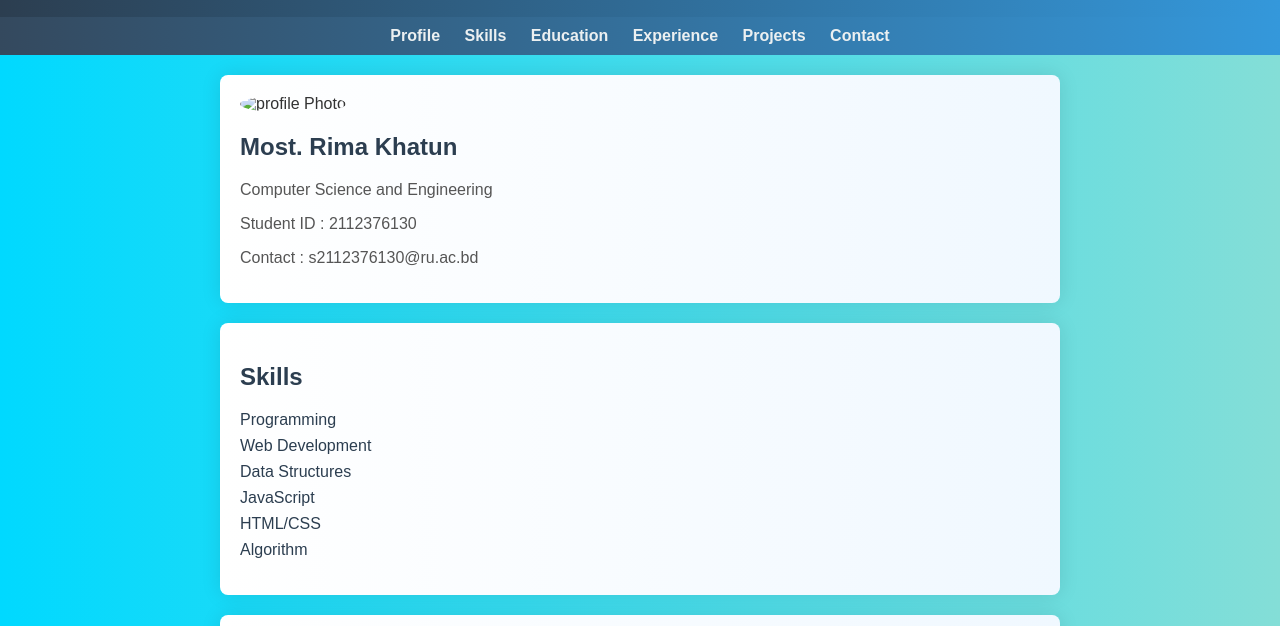
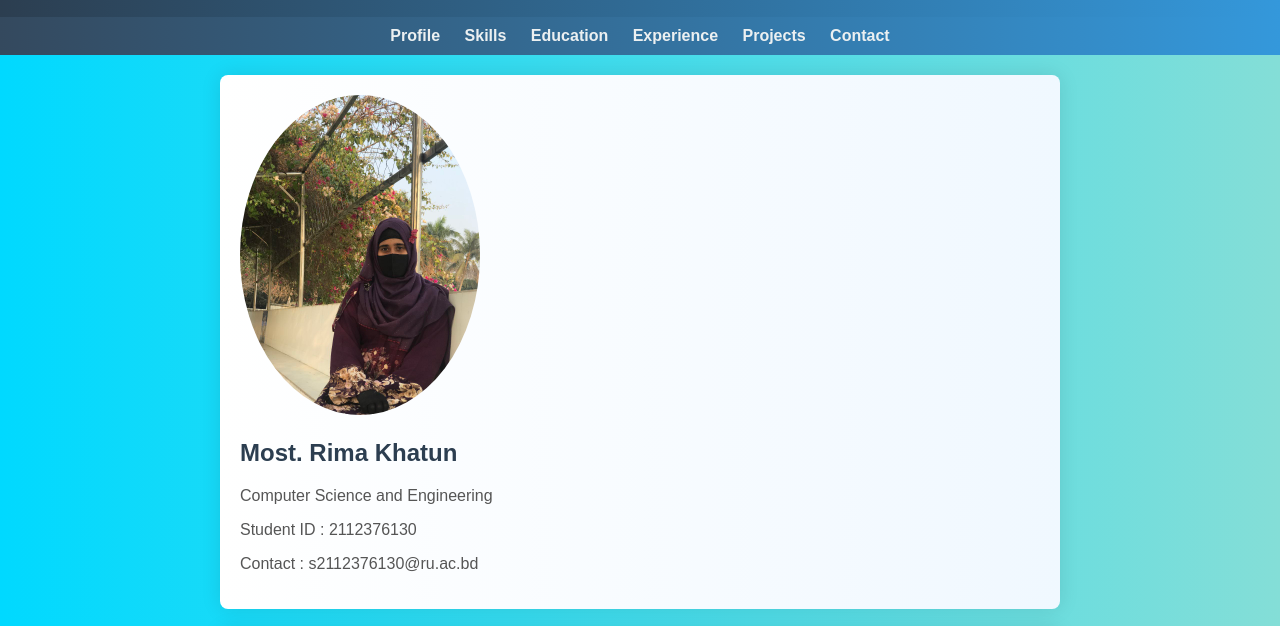
Before and after one commit to mostcoder30/mostcoder30.github.io, a plain HTML site: page index.html in a window 1280 px wide. Shown: the part 95-721 px from the top of the page. Drawn offline with Linux system fonts and the light colour scheme.

Commit message:
Add files via upload

```diff
--- a/index.html
+++ b/index.html
@@ -21,7 +21,7 @@
     </nav>
 
     <section id="profile" class="animate">
-        <img src="image/dp.jpg" alt="profile Photo">
+        <img src="dp.jpg" alt="profile Photo">
         <h2 >Most. Rima Khatun</h2>
         <p id="cfs">Computer Science and Engineering</p>
         <p>Student ID : 2112376130</p>
```
